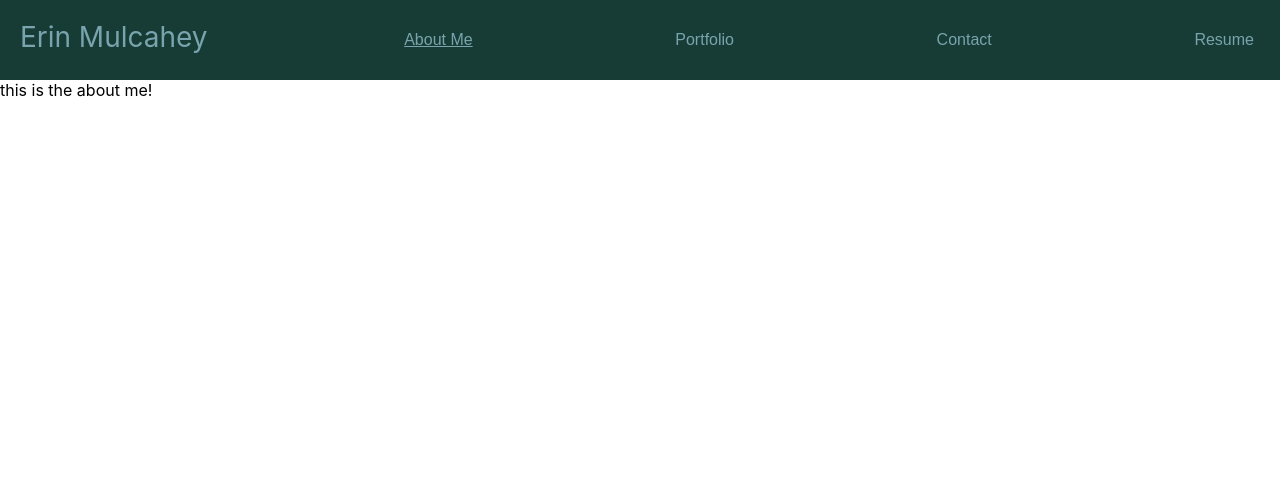
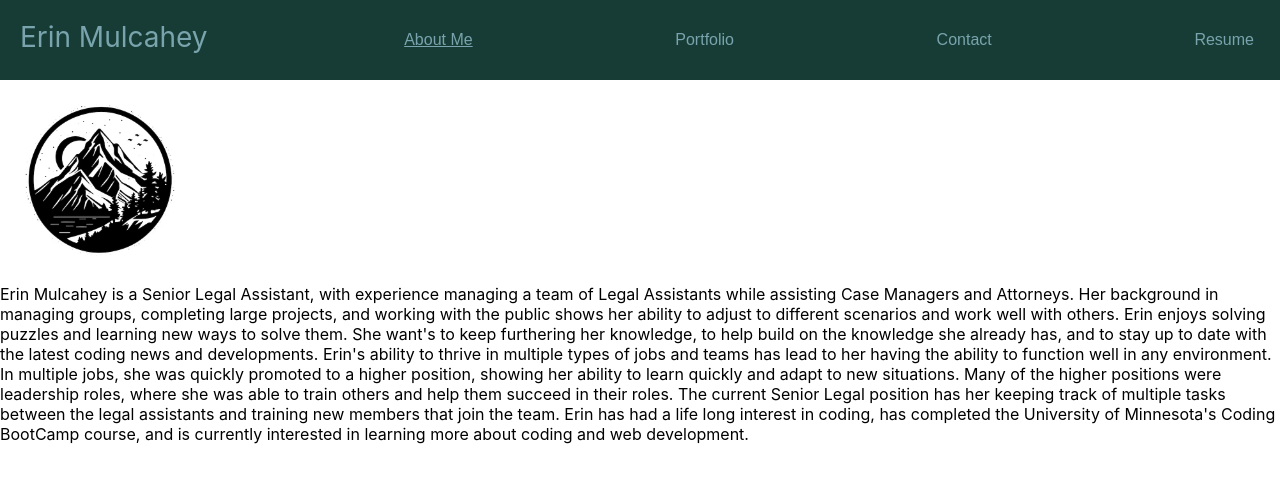
Before and after one commit to emulcahey/React_Portfolio_Erin_Mulcahey, a React (Create React App) app: page / in a window 1280 px wide. Shown: the top 482 px of the page. Built offline with nearby package versions, Linux system fonts and the light colour scheme.

Commit message:
added images folder and place holder icon image, set up basic about me page

```diff
--- a/src/App.css
+++ b/src/App.css
@@ -112,11 +112,8 @@ button:hover {
   color: #61dafb;
 }
 
-/* @keyframes App-logo-spin {
-  from {
-    transform: rotate(0deg);
-  }
-  to {
-    transform: rotate(360deg);
-  }
-} */
+.App-logo {
+  height: 200px;
+  width: 200px;
+  border-radius: 50%;
+}
--- a/src/views/AboutMeView.jsx
+++ b/src/views/AboutMeView.jsx
@@ -1,6 +1,26 @@
 // This is the about me view
+import logo from '../images/mountain-icon.avif';
+
 export default function AboutMeView() {
   return (
-    <div>this is the about me!</div>
+    <>
+    <title> About Me </title>
+    <img src={logo} className="App-logo" alt="logo" />
+
+    <div>Erin Mulcahey is a Senior Legal Assistant, with experience managing a team of Legal Assistants while assisting Case Managers and Attorneys.
+      Her background in managing groups, completing large projects, and working with the public shows her ability to adjust to different scenarios and work well with others.
+
+      Erin enjoys solving puzzles and learning new ways to solve them. She want's to keep furthering her knowledge, to help build on the knowledge she already has,
+      and to stay up to date with the latest coding news and developments.
+
+      Erin's ability to thrive in multiple types of jobs and teams has lead to her having the ability to function well in any environment. In multiple jobs, she was quickly
+      promoted to a higher position, showing her ability to learn quickly and adapt to new situations. Many of the higher positions were leadership roles, where she was able to
+      train others and help them succeed in their roles. The current Senior Legal position has her keeping track of multiple tasks between the legal assistants and training new
+      members that join the team.
+
+      Erin has had a life long interest in coding, has completed the University of Minnesota's Coding BootCamp course, and is currently interested in learning more
+      about coding and web development.
+      </div>
+    </>
   );
 }
```
Also changed, not shown: src/images/mountain-icon.avif (added).
